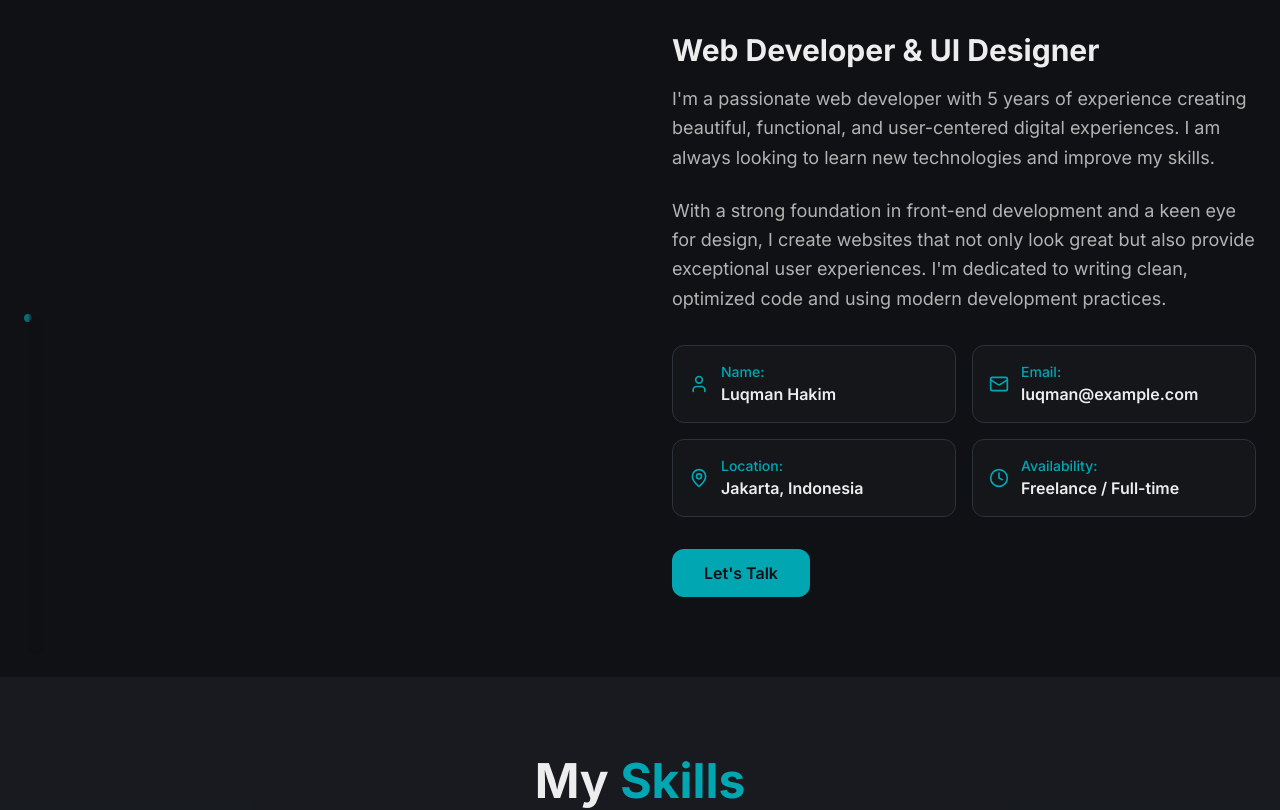
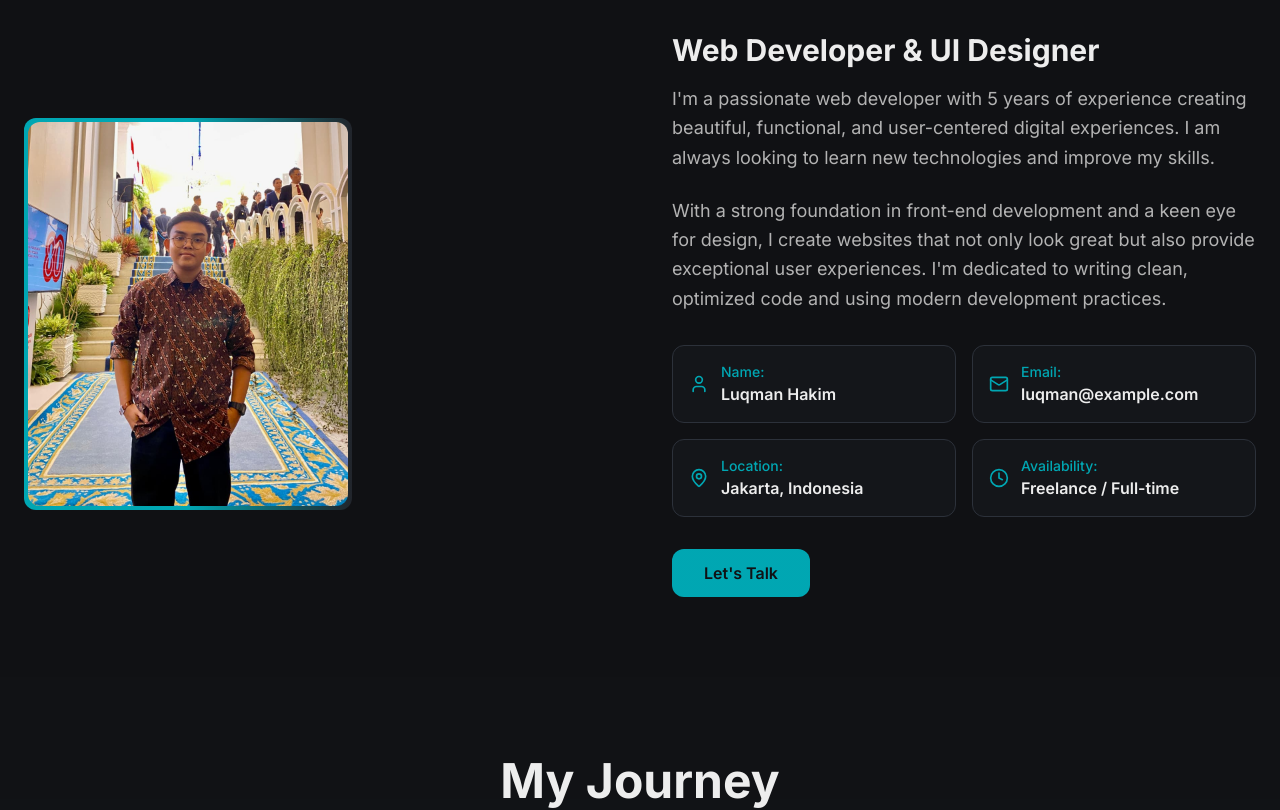
Before and after one commit to LuqmanApriantoDarmawan/My-Portfolio, a React (Vite) app: page / in a window 1280 px wide. Shown: the part 980-1790 px from the top of the page. Built offline with nearby package versions, Linux system fonts and the light colour scheme; the HTML template or start-up script is replaced by a standard one.

Commit message:
Refactor: Update About, Skills, and Journey sections

```diff
--- a/src/components/AboutSection.tsx
+++ b/src/components/AboutSection.tsx
@@ -1,5 +1,5 @@
 import { Mail, MapPin, User, Clock } from 'lucide-react';
-import luqmanProfile from '@/assets/luqman-profile.jpg';
+import luqmanFormal from '@/assets/luqman-formal.jpg';
 
 const AboutSection = () => {
   return (
@@ -17,14 +17,12 @@ const AboutSection = () => {
             {/* Profile Image */}
             <div className="flex justify-center lg:justify-start">
               <div className="relative">
-                <div className="absolute inset-0 bg-gradient-to-r from-primary via-accent to-secondary rounded-full p-1 animate-pulse">
-                  <div className="bg-background rounded-full p-2">
-                    <img
-                      src={luqmanProfile}
-                      alt="Luqman Profile"
-                      className="w-80 h-80 rounded-full object-cover"
-                    />
-                  </div>
+                <div className="bg-gradient-to-r from-primary via-accent to-secondary p-1 rounded-xl">
+                  <img
+                    src={luqmanFormal}
+                    alt="Luqman Formal Profile"
+                    className="w-80 h-96 rounded-xl object-cover"
+                  />
                 </div>
               </div>
             </div>
--- a/src/components/Navigation.tsx
+++ b/src/components/Navigation.tsx
@@ -8,7 +8,7 @@ const Navigation = () => {
   const navItems = [
     { name: 'Home', id: 'hero' },
     { name: 'About', id: 'about' },
-    { name: 'Skills', id: 'about' }, // Skills is part of about section
+    { name: 'Skills', id: 'skills' },
     { name: 'Projects', id: 'projects' },
     { name: 'Contact', id: 'contact' },
   ];
--- a/src/pages/Index.tsx
+++ b/src/pages/Index.tsx
@@ -13,8 +13,8 @@ const Index = () => {
       <Navigation />
       <HeroSection />
       <AboutSection />
+      <JourneySection />
       <SkillsSection />
-      <JourneySection />
       <ProjectsSection />
       <StatsSection />
       <ContactSection />
```
Also changed, not shown: src/assets/luqman-formal.jpg (added).
